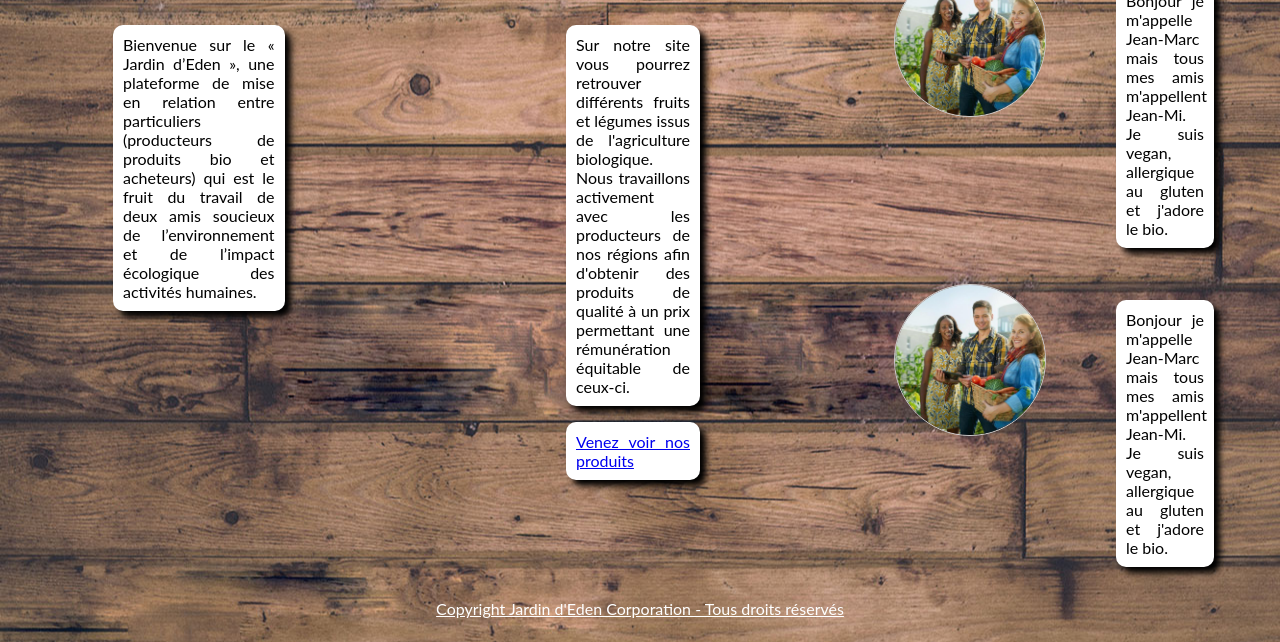
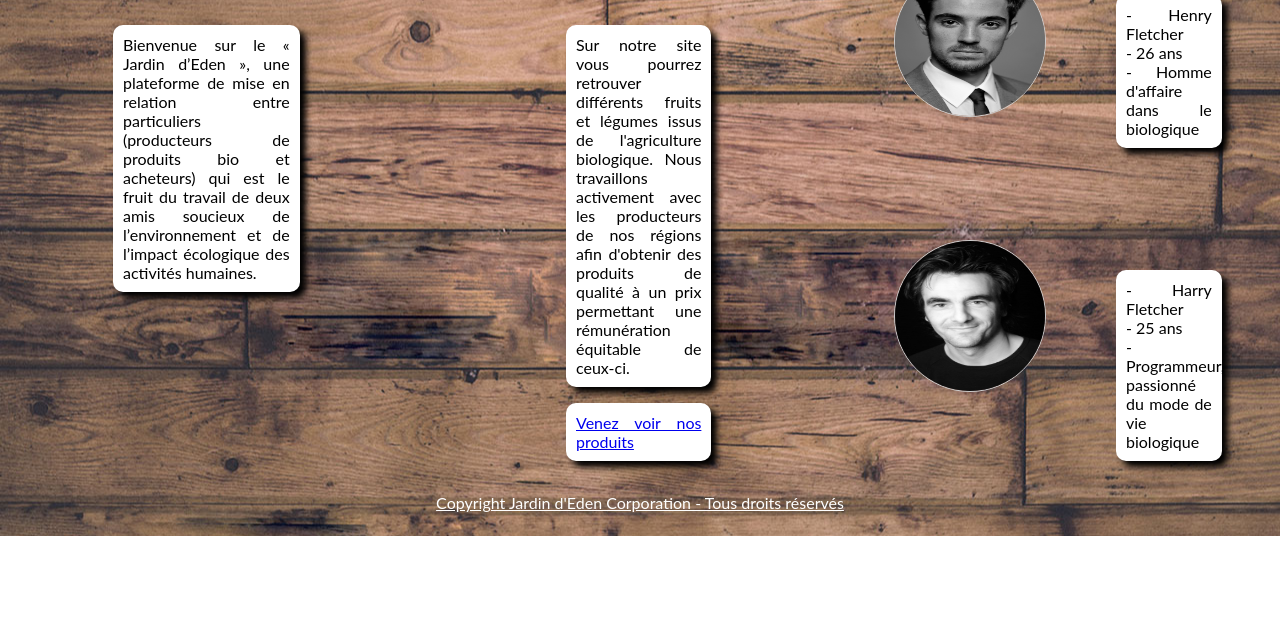
Before and after one commit to zlezero/Commerce_HTML, a plain HTML site: page index.html in a window 1280 px wide. Shown: the part 474-1116 px from the top of the page. After the commit the page ends 1010 px from the top, so only its background shows below. Drawn offline with Linux system fonts and the light colour scheme.

Commit message:
Ajouts des fondateurs

```diff
--- a/index.html
+++ b/index.html
@@ -73,18 +73,26 @@
                 <h2>Notre équipe :</h2>
 
                 <div class="Fondateur1"> <!-- 1er fondateur -->
-                    <img src="images/Agriculteurs/HeleneStephaneChristine.jpg" alt="Jean-Marc" />
+                    <img src="images/Fondateurs/Henry_Fletcher.jpg" alt="Fondateur - Henry Fletcher" />
                     <div class="Bloc_Texte">
-                        <p>Bonjour je m'appelle Jean-Marc mais tous mes amis m'appellent Jean-Mi. Je suis vegan, allergique au gluten
-                            et j'adore le bio.</p>
+                            <p> - Henry Fletcher
+                                <br>
+                                - 26 ans
+                                <br>
+                                - Homme d'affaire dans le biologique
+                            </p>
                     </div>
                 </div>
 
                 <div class="Fondateur2"> <!-- 2eme fondateur -->
-                    <img src="images/Agriculteurs/HeleneStephaneChristine.jpg" alt="Jean-Marc">
+                    <img src="images/Fondateurs/Harry_Fletcher.jpg" alt="Fondateur - Harry Fletcher">
                     <div class="Bloc_Texte">
-                        <p>Bonjour je m'appelle Jean-Marc mais tous mes amis m'appellent Jean-Mi. Je suis vegan, allergique au gluten
-                            et j'adore le bio.</p>
+                        <p>- Harry Fletcher
+                           <br>
+                            - 25 ans
+                            <br>
+                            - Programmeur, passionné du mode de vie biologique
+                        </p>
                     </div>
                 </div>
 
--- a/style.css
+++ b/style.css
@@ -42,7 +42,7 @@ body
     font-size: 50px;
 }
 
-.Bloc_Texte p
+.Bloc_Texte p, .Bloc_Texte ul
 {
     padding: 10px;
     text-align: justify;
@@ -154,19 +154,19 @@ nav .active {
     margin-left: 100px;
 }
 
-.Main .Bloc_Texte p
-{
-    width: 50%;
-}
-
 .Main .Equipe .Bloc_Texte
 {
     margin-left: 70px;
 }
 
+.Main .Equipe p
+{
+    margin-top: 30px;
+}
+
 .Main .Equipe .Fondateur2
 {
-    margin-top: 20px;
+    margin-top: 40px;
 }
 
 .Main .Equipe img
```
Also changed, not shown: images/Fondateurs/Harry_Fletcher.jpg (added), images/Fondateurs/Henry_Fletcher.jpg (added).
